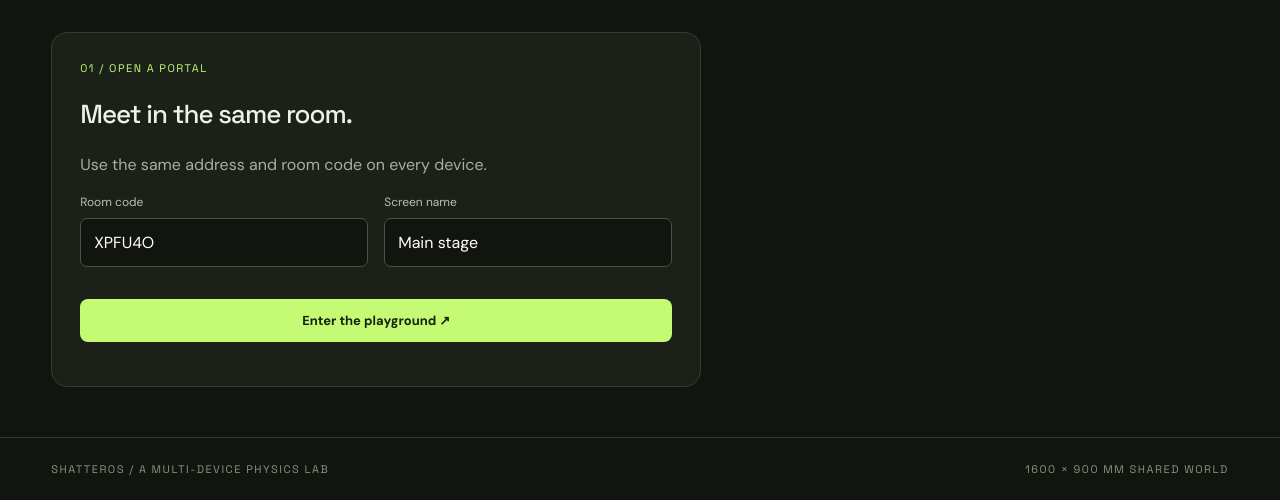
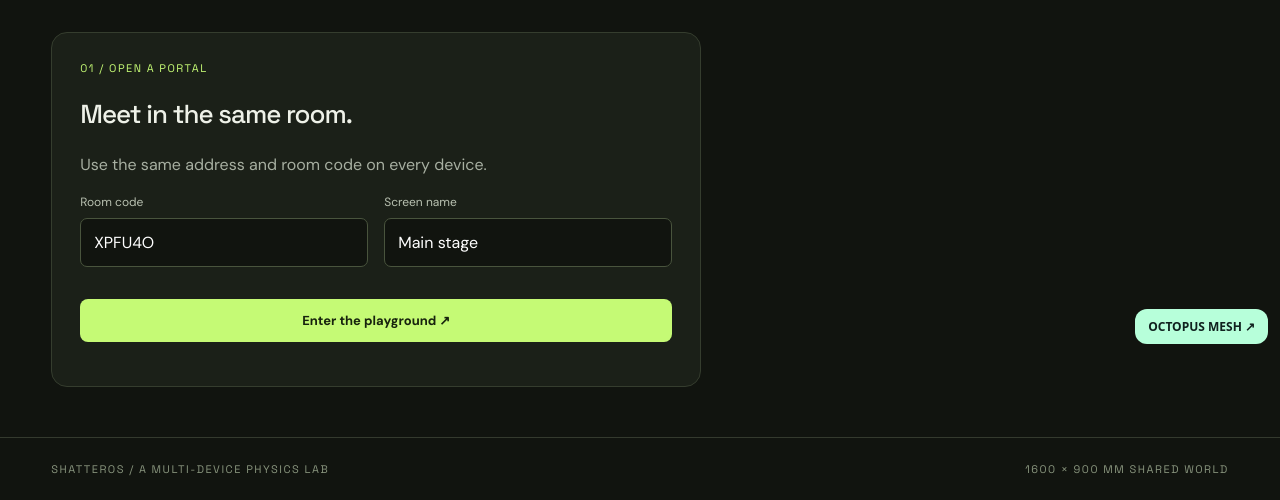
Before and after one commit to mosrvs2025/ShatterOS, a website: page public/index.html in a window 1280 px wide. Shown: the part 444-944 px from the top of the page. Drawn offline with nearby package versions, Linux system fonts and the light colour scheme.

Commit message:
Integrate Octopus Mesh into ShatterOS: public/index.html

```diff
--- a/public/index.html
+++ b/public/index.html
@@ -5,4 +5,4 @@
 <section id="play" hidden><div class="toolbar"><div><span class="step">LIVE / </span><strong id="roomLabel"></strong> <span id="count"></span></div><div class="actions"><button id="launch">Launch ball ↗</button><button id="reset" class="secondary">Reset grid</button><button id="tilt" class="secondary">Enable tilt</button><button id="fullscreen" class="secondary">Immersive ⛶</button></div></div>
 <div class="stage"><canvas id="world" aria-label="Shared physics world. Drag and release to throw a ball."></canvas><div class="stage-label">DRAG TO THROW · BEZELS ARE PART OF THE JOURNEY</div></div>
 <div class="settings"><section class="panel"><div class="step">02 / MAP YOUR DESK</div><h2>Every screen has a place.</h2><p>Drag a viewport in the map to match your desk. Gaps stay real.</p><canvas id="map" width="800" height="450" aria-label="Device map"></canvas><div id="devices"></div></section><section class="panel"><div class="step">03 / SET THE SCALE</div><h2>A little calibration. A lot of magic.</h2><p>Measure the visible canvas width with a ruler. Enter millimeters so objects keep their physical size across devices.</p><label>Visible canvas width (mm)<input id="mm" type="number" min="30" max="1200" step="1" value="240"></label><label>Viewport X (mm)<input id="offsetX" type="number" min="0" max="1500" value="0"></label><label>Viewport Y (mm)<input id="offsetY" type="number" min="0" max="1500" value="100"></label><button id="calibrate" class="secondary">Apply calibration</button><p class="note">Tilt needs HTTPS and browser support. A watch can join this room and use Reset grid as a simple remote.</p></section></div></section>
-</main><footer>SHATTEROS / A MULTI-DEVICE PHYSICS LAB <span>1600 × 900 MM SHARED WORLD</span></footer><script src="/socket.io/socket.io.js"></script><script src="app.js"></script></body></html>
+</main><footer>SHATTEROS / A MULTI-DEVICE PHYSICS LAB <span>1600 × 900 MM SHARED WORLD</span></footer><script src="/socket.io/socket.io.js"></script><script src="app.js"></script><a href="/octopus/" style="position:fixed;right:12px;bottom:12px;z-index:999;background:#b7ffda;color:#10211e;padding:9px 13px;border-radius:12px;font:700 12px system-ui;text-decoration:none">OCTOPUS MESH ↗</a></body></html>
```
